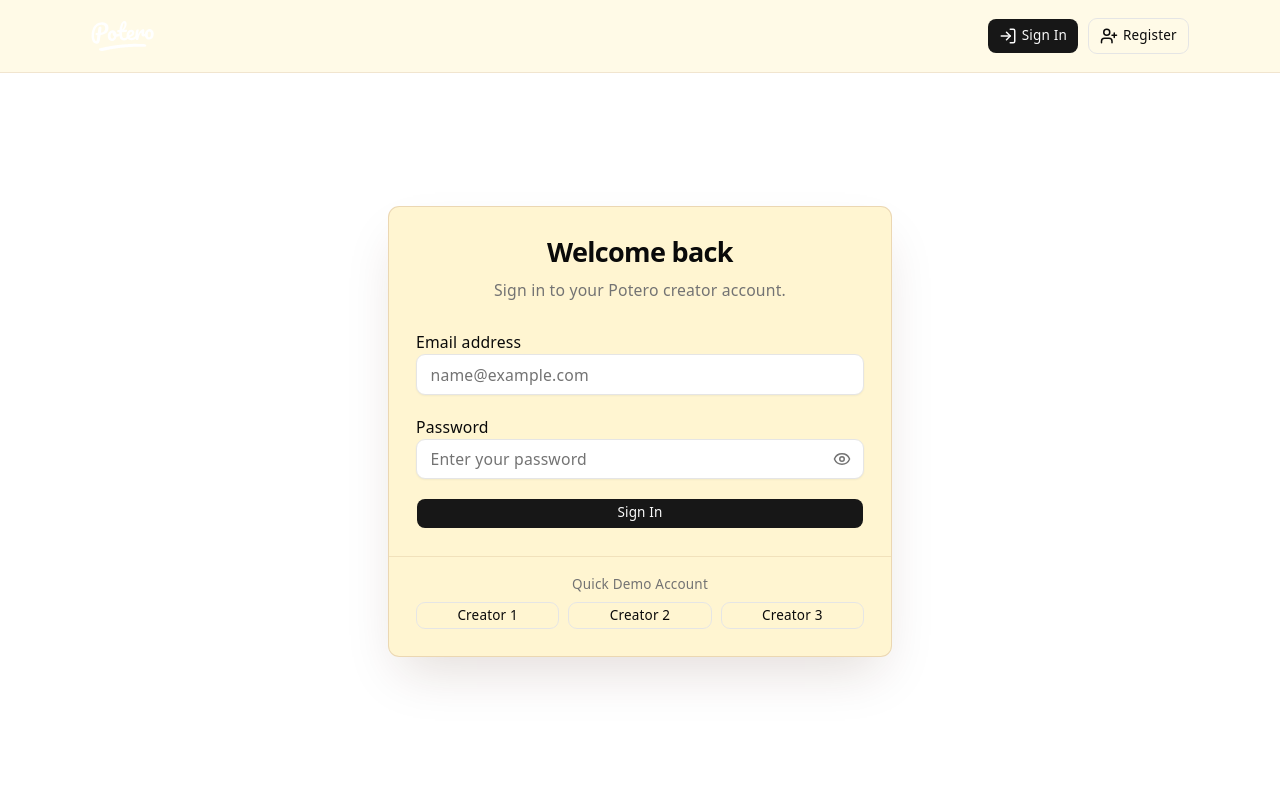
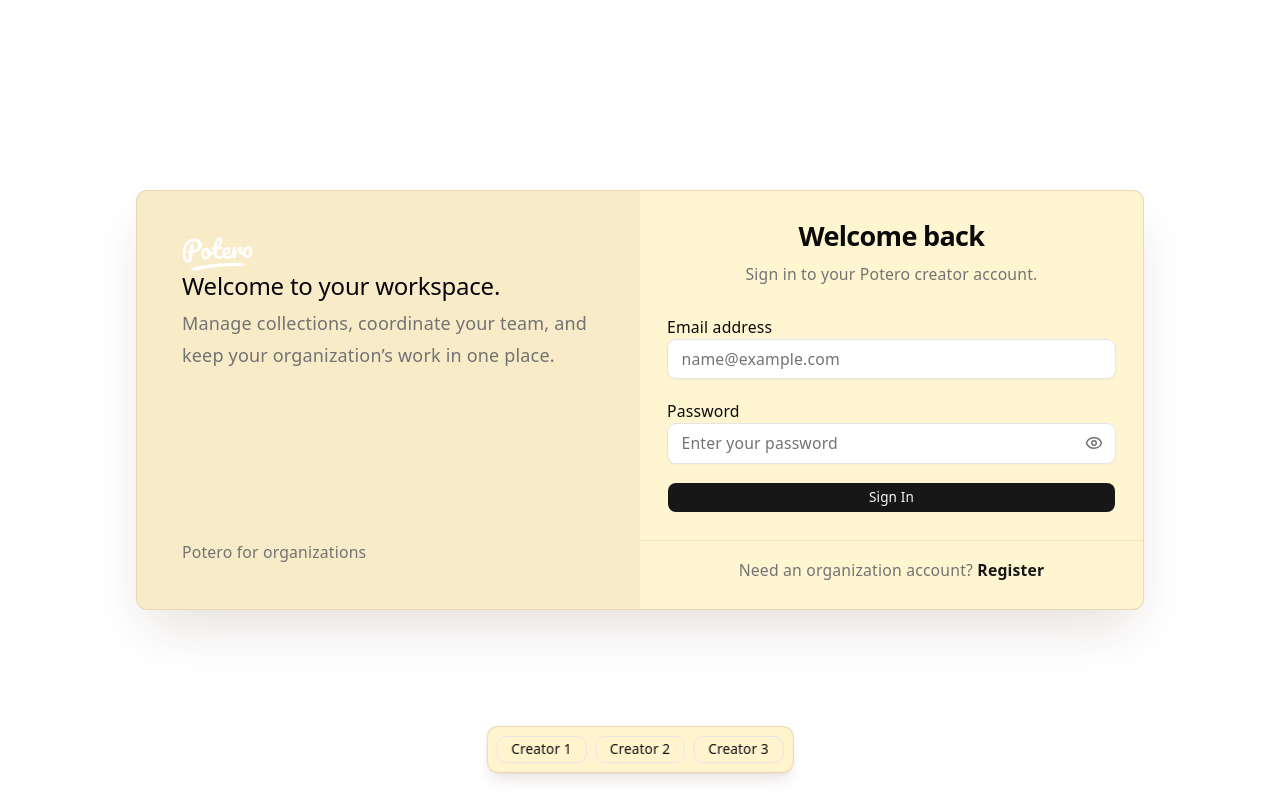
Before and after one commit to cyanedel/qapp-fe-org, a React (Vite) app: page /login in a window 1280 px wide. Built offline with nearby package versions, Linux system fonts and the light colour scheme; no server answers.

Commit message:
Login/register page update;

```diff
--- a/src/App.tsx
+++ b/src/App.tsx
@@ -1,7 +1,6 @@
 import { useEffect, useState } from "react"
 import { Navigate, Outlet, Route, Routes, useLocation, useNavigate } from "react-router-dom"
 import { AUTH_SESSION_EXPIRED_EVENT, validateCurrentSession } from "@/api/auth"
-import { AuthNav } from "@/components/AuthNav"
 import { CollectionList } from "@/components/CollectionList"
 import { CreateCollection } from "@/components/CreateCollection"
 import { EditCollection } from "@/components/EditCollection"
@@ -99,17 +98,8 @@ function App() {
         <main className="flex-1">
           <Routes>
             <Route element={<PublicOnlyRoute />}>
-              <Route
-                element={
-                  <>
-                    <AuthNav />
-                    <Outlet />
-                  </>
-                }
-              >
-                <Route path="/login" element={<Login />} />
-                <Route path="/register" element={<Register />} />
-              </Route>
+              <Route path="/login" element={<Login />} />
+              <Route path="/register" element={<Register />} />
             </Route>
 
             <Route element={<ProtectedRoute />}>
--- a/src/components/Login.tsx
+++ b/src/components/Login.tsx
@@ -1,7 +1,7 @@
 import type { SubmitEvent } from "react"
 import { useState } from "react"
 import { Eye, EyeOff } from "lucide-react"
-import { useNavigate } from "react-router-dom"
+import { Link, useNavigate } from "react-router-dom"
 import { getCurrentUser, loginUser } from "@/api/auth"
 import { Button } from "@/components/ui/button"
 import { Card, CardContent, CardDescription, CardFooter, CardHeader, CardTitle } from "@/components/ui/card"
@@ -57,8 +57,18 @@ export const Login = () => {
   }
 
   return (
-    <div className="relative flex min-h-screen items-center justify-center bg-transparent px-4 pt-20 pb-6 dark:bg-background">
-      <Card className="w-full max-w-md border-amber-900/15 bg-[#FFF4CC]/90 shadow-2xl shadow-amber-950/15 backdrop-blur-md ring-amber-900/5 dark:border-border/50 dark:bg-card/95 dark:shadow-black/40 dark:ring-foreground/10">
+    <div className="relative flex min-h-screen items-center justify-center bg-transparent px-4 py-10 dark:bg-background">
+      <Card className="grid w-full max-w-4xl overflow-hidden border-amber-900/15 bg-[#FFF4CC]/90 shadow-2xl shadow-amber-950/15 backdrop-blur-md ring-amber-900/5 dark:border-border/50 dark:bg-card/95 dark:shadow-black/40 dark:ring-foreground/10 lg:grid-cols-2">
+        <section className="hidden flex-col justify-between bg-amber-900/5 p-10 dark:bg-muted lg:flex">
+          <div>
+            <img src="/potero_text.svg" alt="Potero" className="h-8 w-auto" />
+            <h2 className="mt-16 text-4xl font-semibold leading-tight tracking-tight">Welcome to your workspace.</h2>
+            <p className="mt-5 max-w-sm text-base leading-7 text-muted-foreground">Manage collections, coordinate your team, and keep your organization’s work in one place.</p>
+          </div>
+          <p className="text-sm text-muted-foreground">Potero for organizations</p>
+        </section>
+
+        <div className="min-w-0">
         <CardHeader className="space-y-2 pb-6 text-center">
           <CardTitle className="text-2xl font-bold tracking-tight">Welcome back</CardTitle>
           <CardDescription>Sign in to your Potero creator account.</CardDescription>
@@ -123,25 +133,32 @@ export const Login = () => {
             </Button>
           </CardContent>
 
-          <CardFooter className="flex flex-col gap-2 border-t border-amber-900/10 pt-4 text-center dark:border-border/40">
-            <p className="text-xs font-medium text-muted-foreground">Quick Demo Account</p>
-            <div className="grid w-full grid-cols-3 gap-2">
+          <CardFooter className="justify-center border-t border-amber-900/10 pt-4 text-center text-sm text-muted-foreground dark:border-border/40">
+            <span>
+              Need an organization account?{" "}
+              <Link to="/register" className="font-semibold text-primary underline-offset-4 hover:underline">
+                Register
+              </Link>
+            </span>
+          </CardFooter>
+        </form>
+        </div>
+      </Card>
+
+      <div className="fixed bottom-6 left-1/2 z-20 flex -translate-x-1/2 items-center gap-2 rounded-lg border border-amber-900/15 bg-[#FFF4CC]/95 p-2 shadow-lg shadow-amber-950/10 backdrop-blur-md dark:border-border dark:bg-card/95">
         {demoAccounts.map((account) => (
           <Button
             key={account.email}
             type="button"
             variant="outline"
             size="sm"
-                  className="w-full px-2"
+            className="px-3"
             onClick={() => handleQuickFill(account)}
           >
             {account.label}
           </Button>
         ))}
       </div>
-          </CardFooter>
-        </form>
-      </Card>
     </div>
   )
 }
--- a/src/components/Register.tsx
+++ b/src/components/Register.tsx
@@ -49,7 +49,17 @@ export const Register = () => {
 
   return (
     <div className="relative flex min-h-screen items-center justify-center bg-transparent px-4 pt-20 pb-6 dark:bg-background">
-      <Card className="w-full max-w-md border-amber-900/15 bg-[#FFF4CC]/90 shadow-2xl shadow-amber-950/15 backdrop-blur-md ring-amber-900/5 dark:border-border/50 dark:bg-card/95 dark:shadow-black/40 dark:ring-foreground/10">
+      <Card className="grid w-full max-w-4xl overflow-hidden border-amber-900/15 bg-[#FFF4CC]/90 shadow-2xl shadow-amber-950/15 backdrop-blur-md ring-amber-900/5 dark:border-border/50 dark:bg-card/95 dark:shadow-black/40 dark:ring-foreground/10 lg:grid-cols-2">
+        <section className="hidden flex-col justify-between bg-amber-900/5 p-10 dark:bg-muted lg:flex">
+          <div>
+            <img src="/potero_text.svg" alt="Potero" className="h-8 w-auto" />
+            <h2 className="mt-16 text-4xl font-semibold leading-tight tracking-tight">Set up your organization.</h2>
+            <p className="mt-5 max-w-sm text-base leading-7 text-muted-foreground">Create an account to start managing your workspace, collections, and team activity.</p>
+          </div>
+          <p className="text-sm text-muted-foreground">Potero for organizations</p>
+        </section>
+
+        <div className="min-w-0">
         {registered ? (
           <>
             <CardHeader className="space-y-2 pb-6 text-center">
@@ -149,6 +159,7 @@ export const Register = () => {
             </form>
           </>
         )}
+        </div>
       </Card>
     </div>
   )
```
Lines whose indentation alone changed are shown as unchanged.
